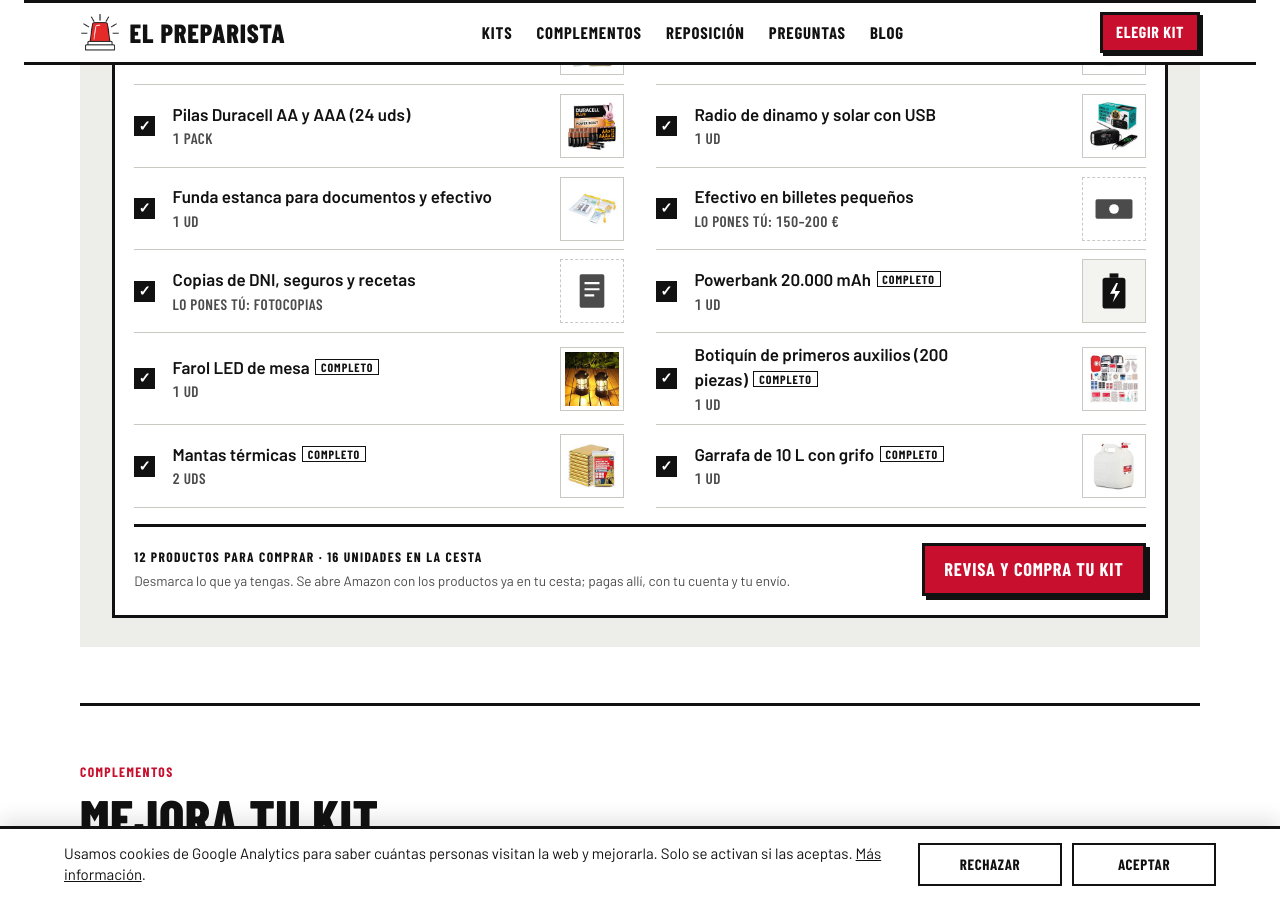
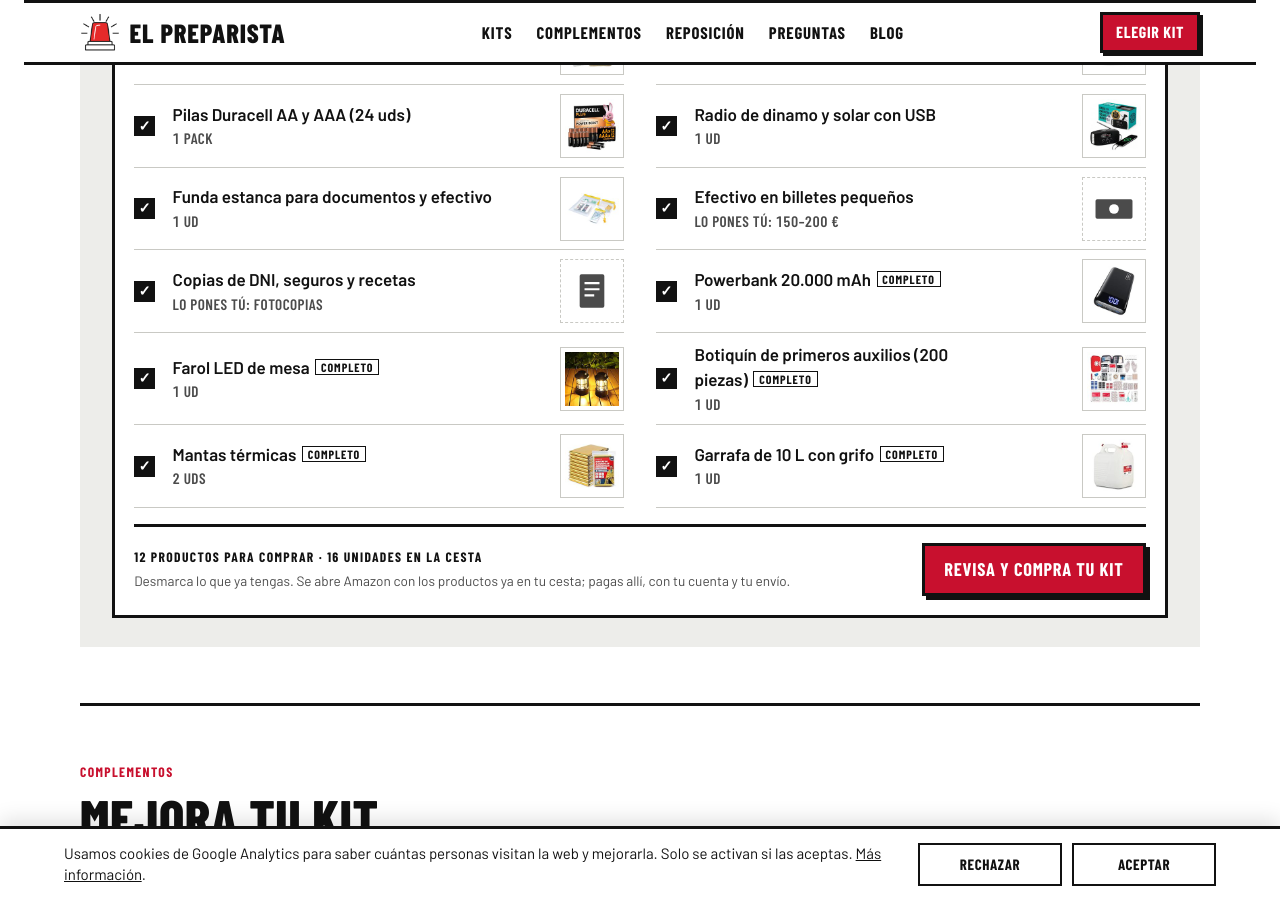
Before and after one commit to lucilayun-ux/elpreparista, a Jekyll site: the page index.html, which Jekyll copies as it is, in a window 1280 px wide and 900 px high, scrolled down 1983 px. Built offline with Jekyll 4.4.1, drawn with Linux system fonts in a browser that asks for light colours.

Commit message:
Foto de la powerbank INIU
Co-Authored-By: Claude Opus 5.5 <noreply@anthropic.com>
Claude-Session: https://claude.ai/code/session_01V7PVvrC8Dt7YxBNA65S9m6

```diff
--- a/index.html
+++ b/index.html
@@ -567,7 +567,7 @@ const PRODUCTS = {
   farol:     { name: "Farol LED de mesa", search: "farol led camping pilas", asin: "B08C2CVBF4", alts: ["B0BXLYZZHM"], pack: 1, unit: "ud", img: "img/farol.jpg" },
   pilas:     { name: "Pilas Duracell AA y AAA (24 uds)", search: "pilas alcalinas aa aaa pack", asin: "B096QYFG1D", alts: ["B093LVB4P7"], pack: 1, unit: "pack", img: "img/pilas.jpg" },
   radio:     { name: "Radio de dinamo y solar con USB", search: "radio dinamo solar manivela usb", asin: "B00WIF2T7C", alts: ["B0FBPD6XW5"], pack: 1, unit: "ud", img: "img/radio.jpg" },
-  powerbank: { name: "Powerbank 20.000 mAh", search: "bateria externa 20000mah", asin: "B07YPS5JC5", alts: ["B0DCJXYKYD", "B0DZGZ4Y7R"], pack: 1, unit: "ud" }, // INIU 22,5 W; alternativas: INIU ultrapequeña, Powelephant
+  powerbank: { name: "Powerbank 20.000 mAh", search: "bateria externa 20000mah", asin: "B07YPS5JC5", alts: ["B0DCJXYKYD", "B0DZGZ4Y7R"], pack: 1, unit: "ud", img: "img/powerbank.jpg" }, // INIU 22,5 W; alternativas: INIU ultrapequeña, Powelephant
   funda:     { name: "Funda estanca para documentos y efectivo", search: "funda estanca documentos", asin: "B08DK57NFH", alts: ["B00UN4ROLQ"], pack: 1, unit: "ud", img: "img/funda.jpg" },
   efectivo:  { name: "Efectivo en billetes pequeños", diy: "Lo pones tú: 150–200 €" },
   docs:      { name: "Copias de DNI, seguros y recetas", diy: "Lo pones tú: fotocopias" },
```
Also changed, not shown: img/powerbank.jpg (added).
